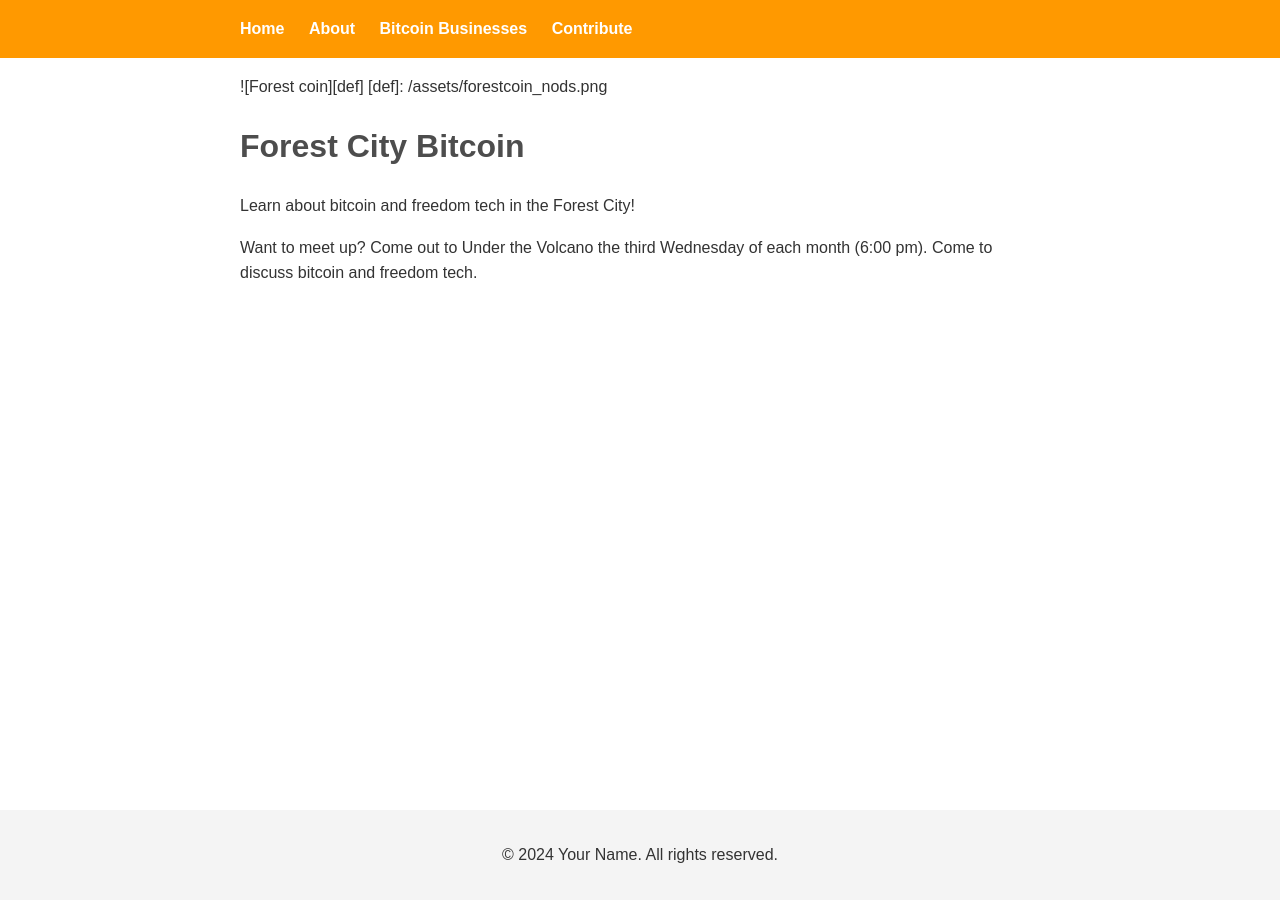
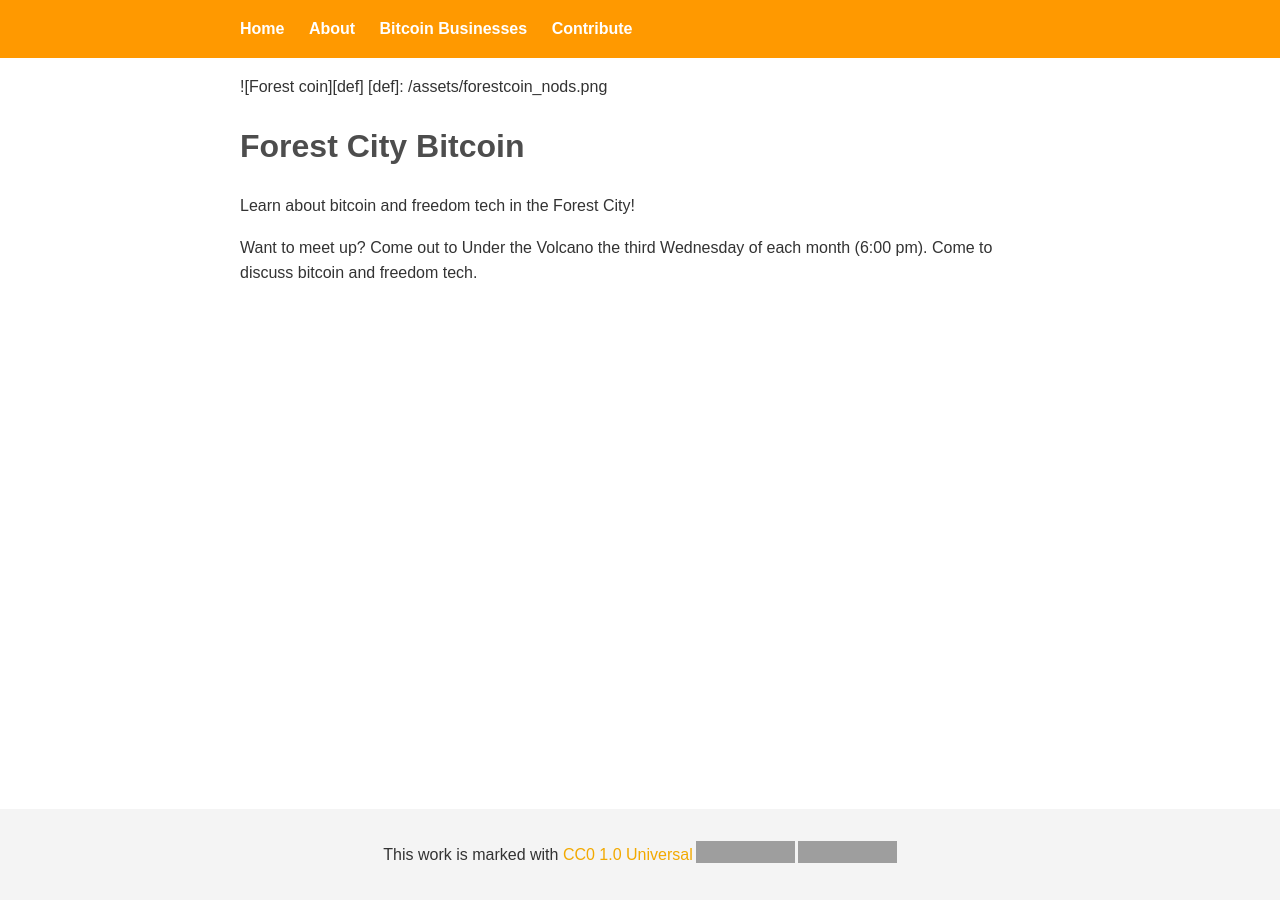
Before and after one commit to ldnbtc/ldnbtc.github.io, a Jekyll site: the page built from docs/index.md, in a window 1280 px wide. Built offline with Jekyll 4.4.1, drawn with Linux system fonts in a browser that asks for light colours; grey boxes are pictures that could not be loaded.

Commit message:
open source content

```diff
--- a/docs/_layouts/default.html
+++ b/docs/_layouts/default.html
@@ -27,7 +27,7 @@
 
     <footer>
         <div class="container">
-            <p>&copy; {{ site.time | date: '%Y' }} {{ site.author }}. All rights reserved.</p>
+            <p xmlns:cc="http://creativecommons.org/ns#" >This work is marked with <a href="https://creativecommons.org/publicdomain/zero/1.0/?ref=chooser-v1" target="_blank" rel="license noopener noreferrer" style="display:inline-block;">CC0 1.0 Universal<img style="height:22px!important;margin-left:3px;vertical-align:text-bottom;" src="https://mirrors.creativecommons.org/presskit/icons/cc.svg?ref=chooser-v1" alt=""><img style="height:22px!important;margin-left:3px;vertical-align:text-bottom;" src="https://mirrors.creativecommons.org/presskit/icons/zero.svg?ref=chooser-v1" alt=""></a></p>
         </div>
     </footer>
 </body>
```
